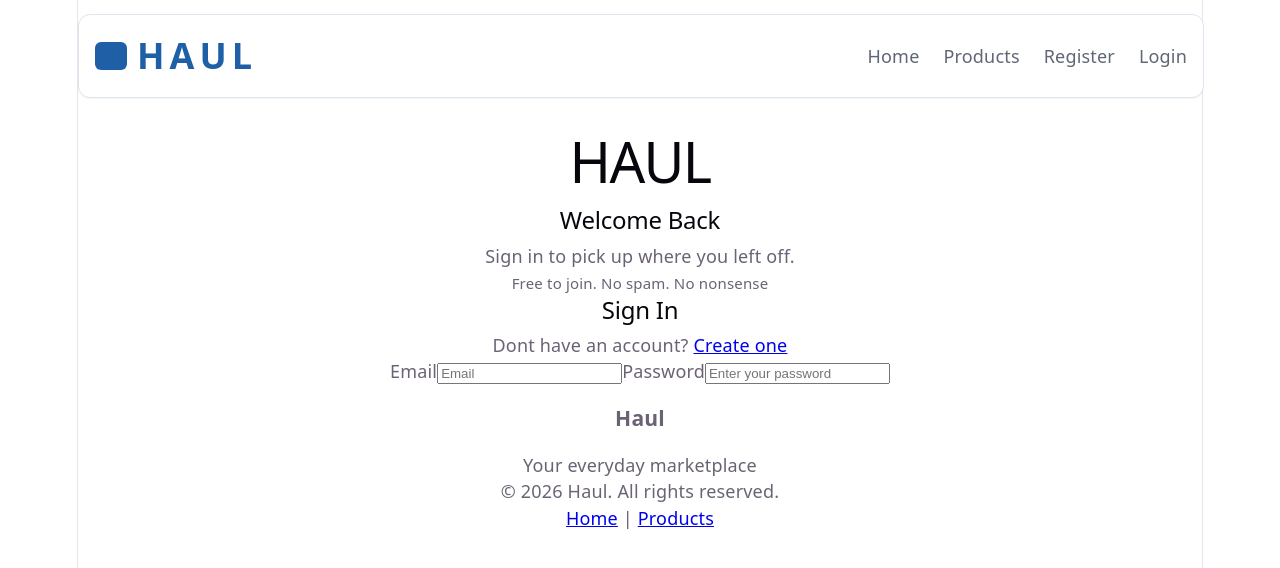
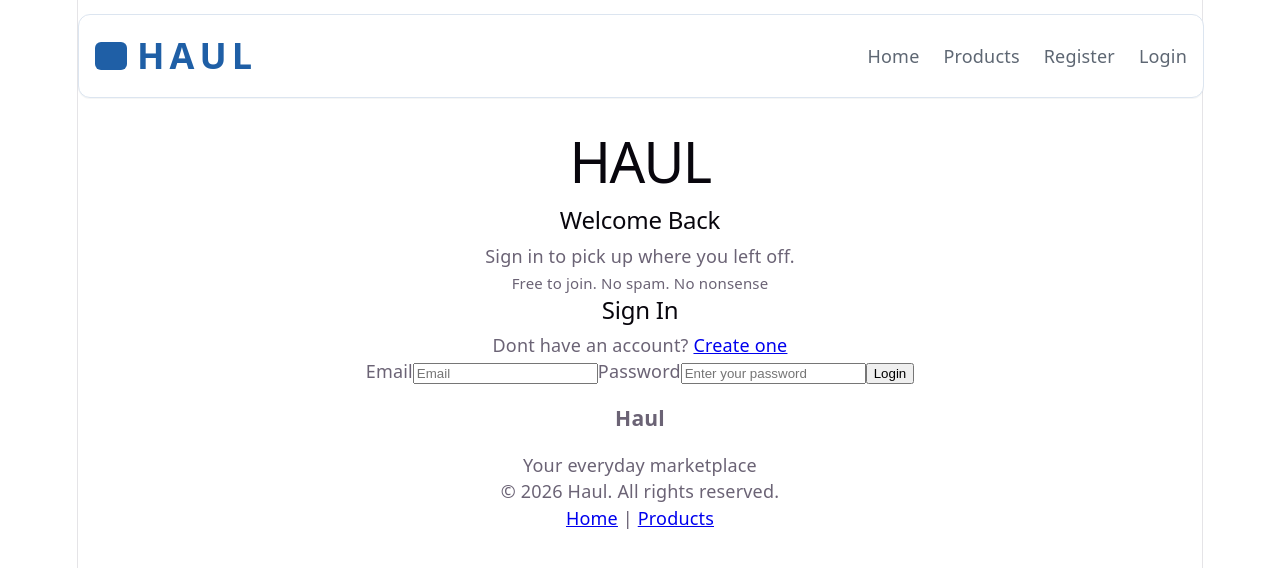
Before and after one commit to DzaboffCodes/E_Commerce, a React (Vite) app in the folder ecommerce-frontend/: page /login in a window 1280 px wide. Shown: the top 568 px of the page. Built offline with nearby package versions, Linux system fonts and the light colour scheme.

Commit message:
Added button on Login component

```diff
--- a/ecommerce-frontend/src/components/Login.jsx
+++ b/ecommerce-frontend/src/components/Login.jsx
@@ -131,6 +131,10 @@ return (
                         />
                         {errors.password && <span>{errors.password}</span>}
                     </label>
+
+                    <button type="submit" disabled={loading}>
+                        {loading ? "Logging In" : "Login"}
+                    </button>
                 </form>
             </section>
         </section>
```
